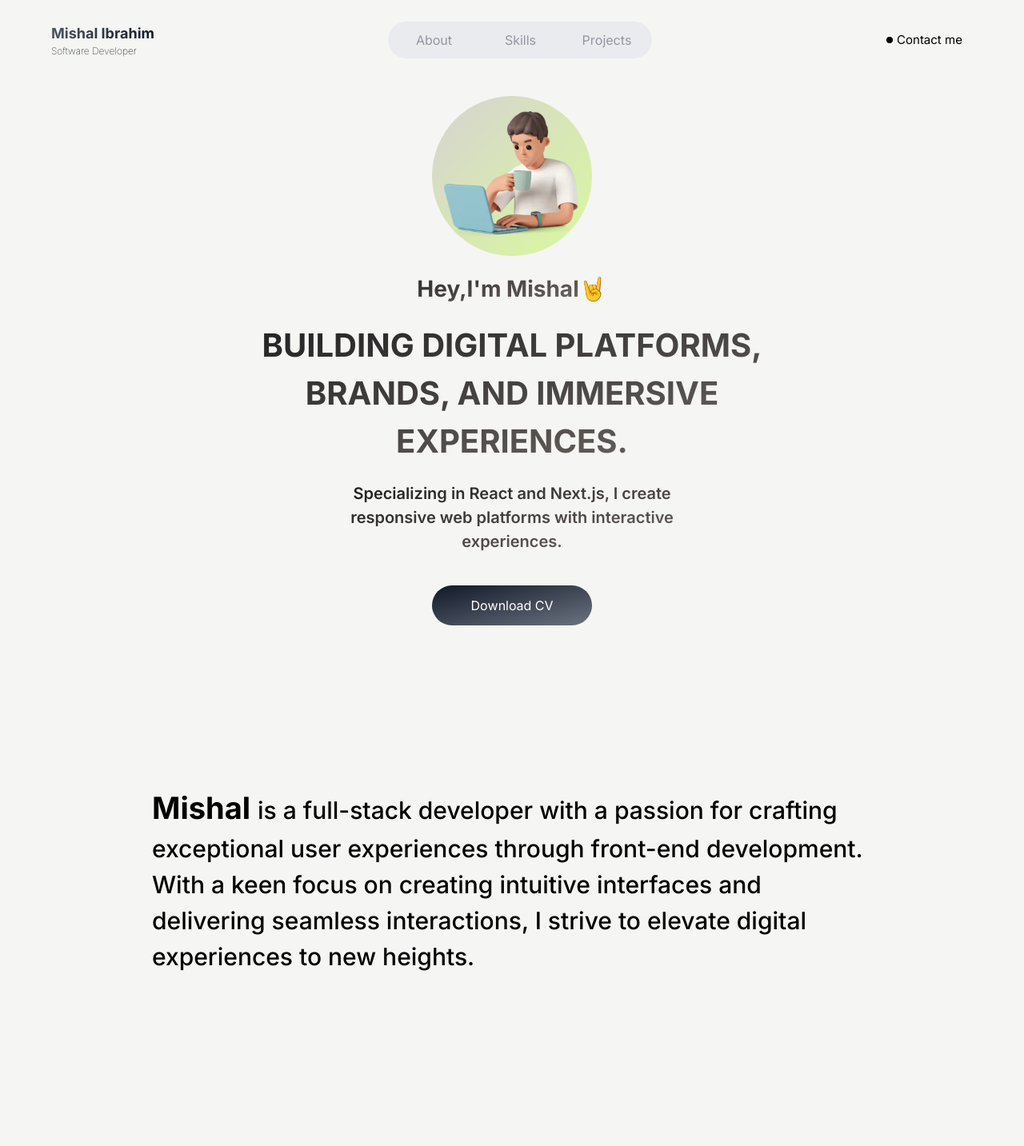
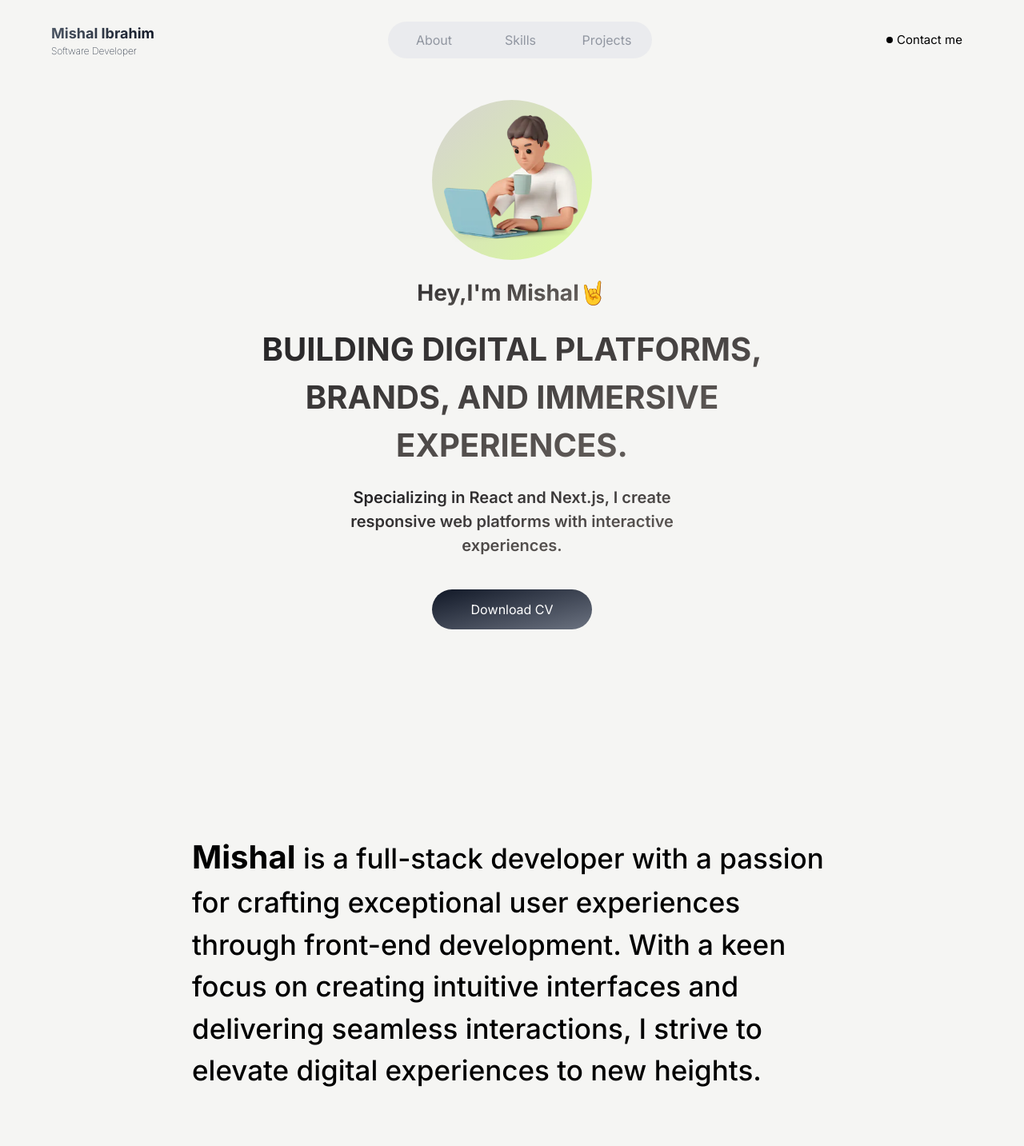
Before and after one commit to mishalibrahim/portfolio, a Next.js app: page / in a window 1280 px wide. Shown: the top 1433 px of the page at 80% size. Built offline with nearby package versions, Linux system fonts and the light colour scheme.

Commit message:
finalizing

```diff
--- a/app/layout.js
+++ b/app/layout.js
@@ -11,8 +11,8 @@ const inter = Inter({
 })
 
 export const metadata = {
-  title: "Create Next App",
-  description: "Generated by create next app",
+  title: "MishalIbrahim",
+  description: "Mishals personal portfolio",
 };
 
 export default function RootLayout({ children }) {
--- a/components/About.jsx
+++ b/components/About.jsx
@@ -14,10 +14,10 @@ const About = () => {
     })
   })
   return (
-   <section className='w-full h-full transition-all' id='About'>
+   <section className='w-full h-full transition-all py-[50px]' id='About'>
       <div className='lg:p-[100px] flex-center'>
-          <p id='About-text' className='font-sans font-medium text-[18px] lg:text-[30px] lg:w-[900px] opacity-0 text-gray '>
-            <span className='font-bold lg:text-[38px] text-[20px] '>Mishal{' '}</span>
+          <p id='About-text' className='font-sans font-medium text-[18px] lg:text-[35px] md:w-[600px] lg:w-[800px] opacity-0 text-gray translate-y-20'>
+            <span className='font-bold md:text-[30px] lg:text-[40px] text-[20px] '>Mishal{' '}</span>
              is a full-stack developer with a passion for crafting exceptional user experiences through front-end development.
              With a keen focus on creating intuitive
              interfaces and delivering seamless interactions, I strive to elevate digital experiences to new heights.
--- a/components/Hero.jsx
+++ b/components/Hero.jsx
@@ -14,7 +14,7 @@ const Hero = () => {
         })
     },[])
     return (
-        <div className='w-full py-[50px]  flex-center'>
+        <div className='w-full py-[55px]  flex-center'>
             <div className=" grid grid-cols-1  lg:py-[50px] gap-5 sm:gap-0 ">
                 <div className='col-span-2 flex-center flex-col '>
                     <p className='font-sans sm:text-[28px] text-[18px] font-bold opacity-0 hero-text text-center text-grad pt-5' >Hey,I'm Mishal<span className='text-yellow-400'>&#129304;</span>  </p>
--- a/components/ProjectTemplate.jsx
+++ b/components/ProjectTemplate.jsx
@@ -15,7 +15,7 @@ const ProjectTemplate = ({item,index,setModal}) => {
   return (
     <div className='flex flex-col w-full opacity-0 gap-2 sm:gap-0' ref={projectRef}>
         <div className='flex sm:hidden '>
-            <Image src={item.src} width={100} height={100} alt={item.title} className='w-full'/>
+            <Image src={item.src} width={400} height={300} alt={item.title} className='w-full object-cover '/>
         </div>
       <Link href={item.href}  className='sm:py-10 py-3 border-b-2 sm:border-y-2 sm:border-b-0 border-black/60 sm:border-black/20 flex  items-center justify-between w-full md:px-20 group ' onMouseEnter={()=>setModal({active:true,index:index})} onMouseLeave={()=>setModal({active:false,index:index})}>
         <h2 className='font sans text-[24px] sm:text-[50px] font-semi-bold group-hover:text-gray-600 group-hover:translate-x-3 transition-all ease-linear duration-200'>
```
